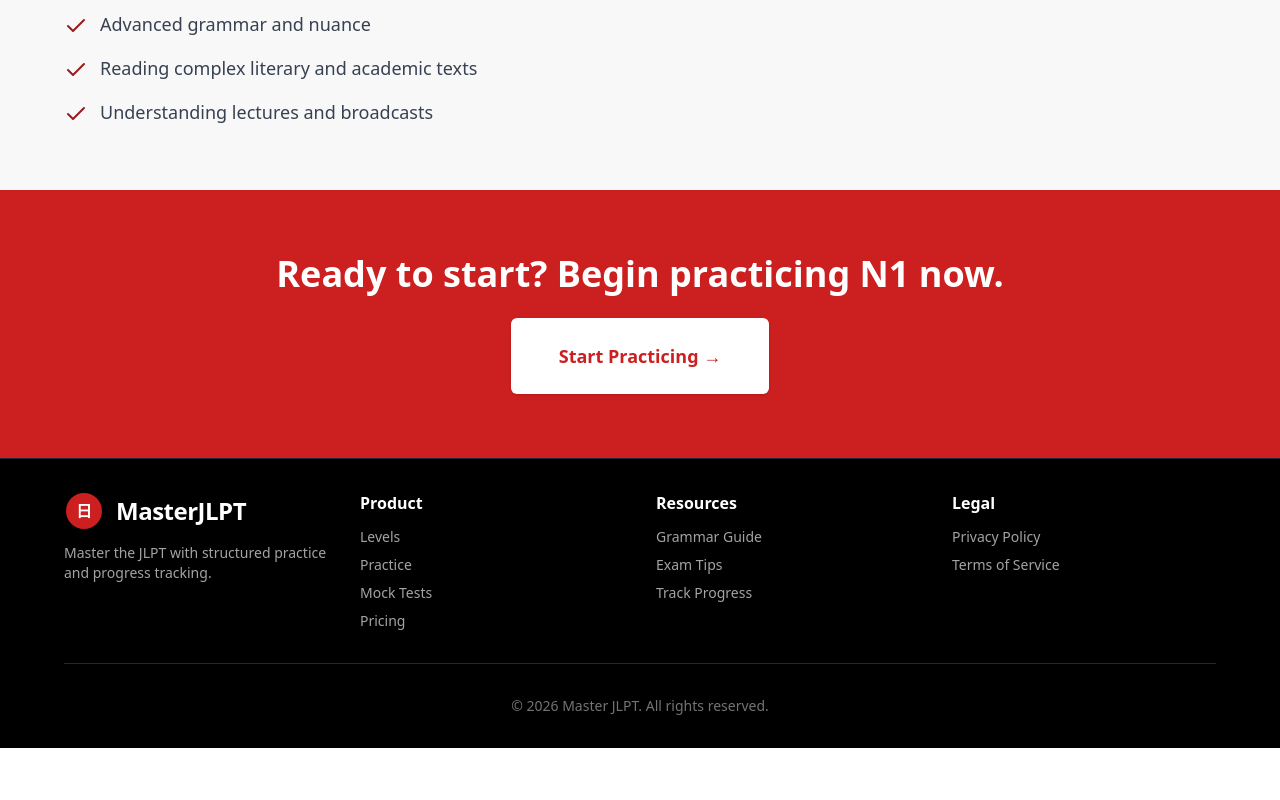
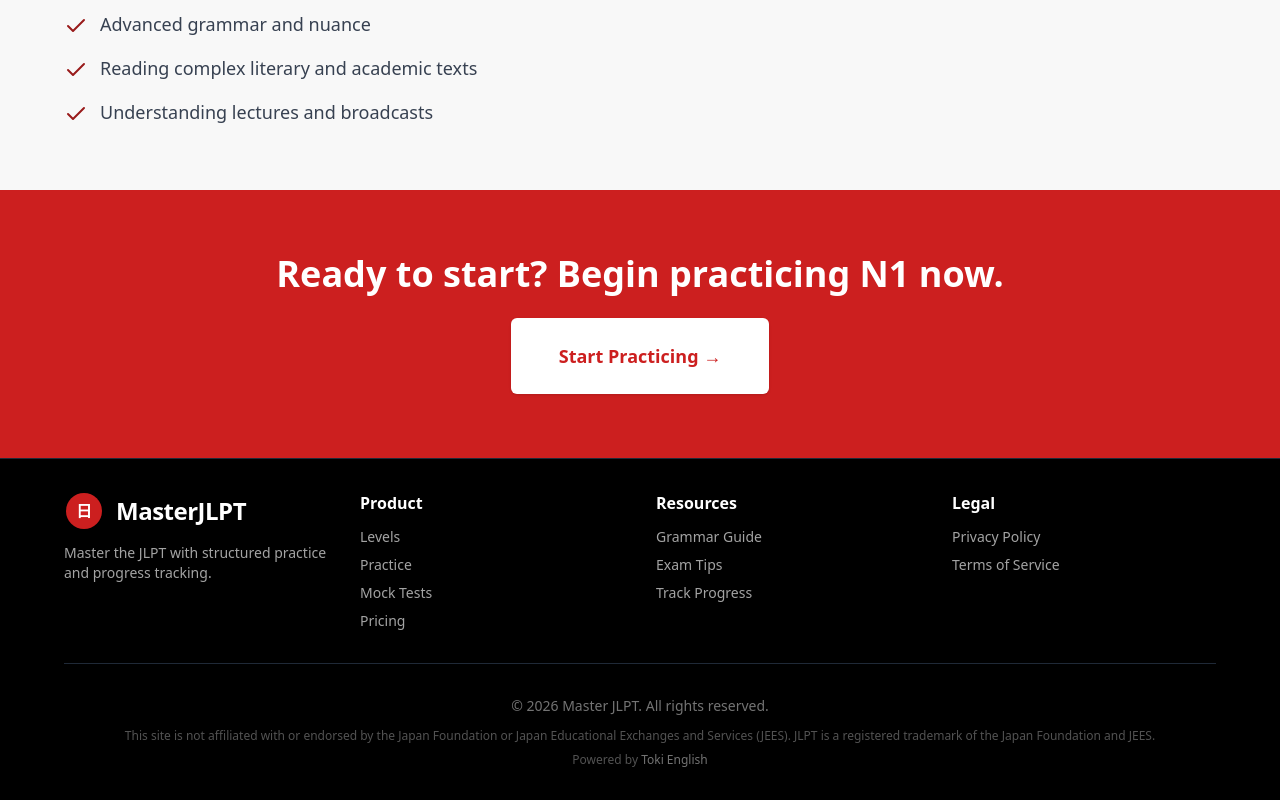
Before and after one commit to infomasterjlpt-byte/sg-ebdef663-d8d0-40e4-9024-f674e991f01e-1775410718, a Next.js app: page /levels/n1 in a window 1280 px wide. Shown: the part 1189-1989 px from the top of the page. Before the commit the page ends 1937 px from the top, so only its background shows below. Built offline with nearby package versions, Linux system fonts and the light colour scheme.

Commit message:
feat(ui): add disclaimer and brand text to footer

```diff
--- a/src/components/Layout/Footer.tsx
+++ b/src/components/Layout/Footer.tsx
@@ -58,7 +58,14 @@ export function Footer() {
         </div>
 
         <div className="border-t border-gray-800 mt-8 pt-8 text-center text-sm" style={{ color: '#737373' }}>
-          <p>&copy; {new Date().getFullYear()} Master JLPT. All rights reserved.</p>
+          <p className="mb-3">&copy; {new Date().getFullYear()} Master JLPT. All rights reserved.</p>
+          <p className="text-xs mb-2" style={{ color: '#525252' }}>
+            This site is not affiliated with or endorsed by the Japan Foundation or Japan Educational Exchanges and Services (JEES).
+            JLPT is a registered trademark of the Japan Foundation and JEES.
+          </p>
+          <p className="text-xs" style={{ color: '#525252' }}>
+            Powered by <a href="https://tokienglish.com" target="_blank" rel="noopener noreferrer" className="hover:text-white transition-colors" style={{ color: '#737373' }}>Toki English</a>
+          </p>
         </div>
       </div>
     </footer>
```
